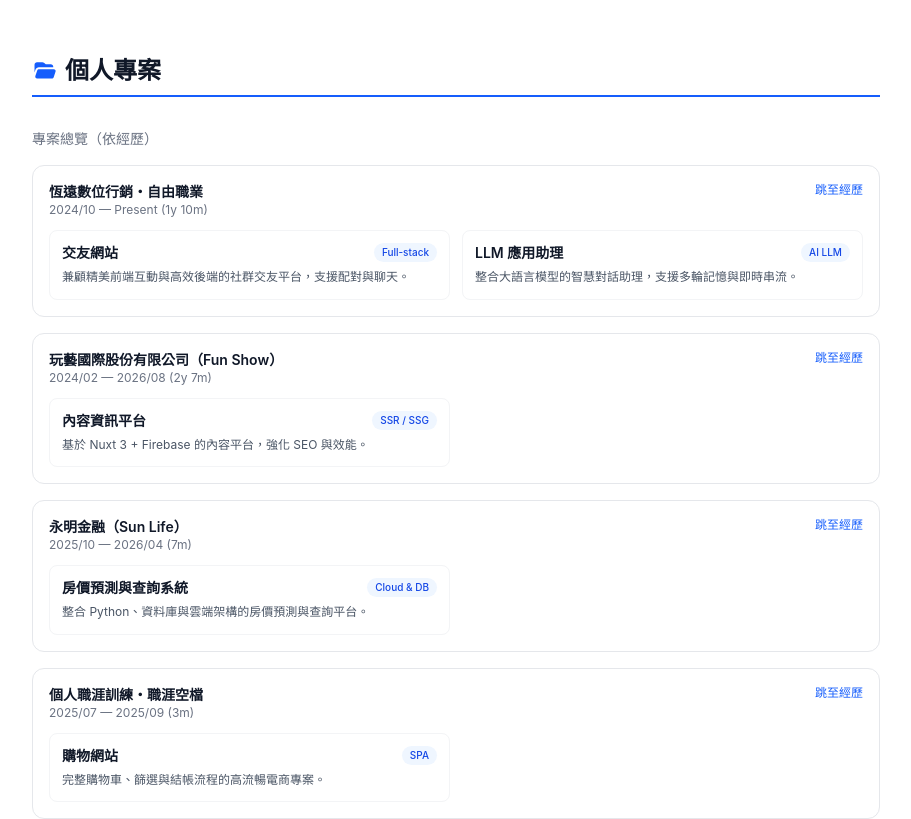
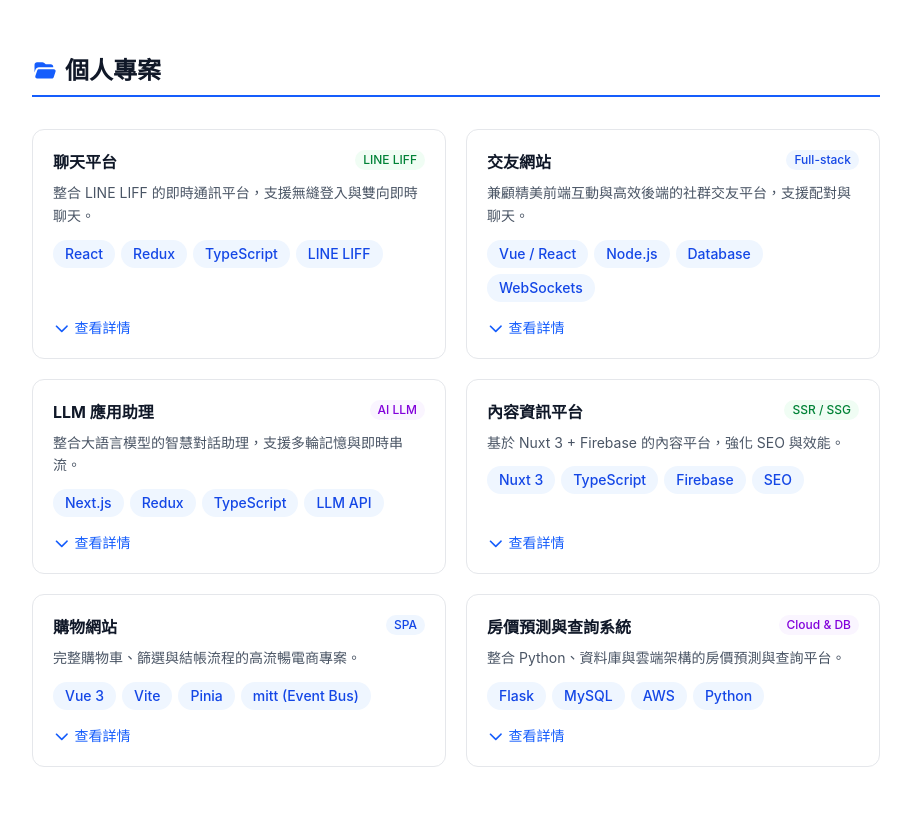
Before and after one commit to snowman12320/snowman12320.github.io, a Vue app: page / in a window 1280 px wide. Shown: the part 3100-3919 px from the top of the page, without its empty margins (184-1095 px from the left). Built offline with nearby package versions, Linux system fonts and the light colour scheme.

Commit message:
Revert "feat: integrate project cards into experience section"
This reverts commit 29bc0c7fcde83b9b96b690b3aa5f109a5860ea3d.

```diff
--- a/src/components/ExperienceItem.vue
+++ b/src/components/ExperienceItem.vue
@@ -2,9 +2,7 @@
 import GLightbox from 'glightbox'
 import 'glightbox/dist/css/glightbox.min.css'
 import { computed, onMounted, ref } from 'vue'
-import { projects } from '../data/projects'
 import type { ExperienceItem } from '../types'
-import ProjectCard from './ProjectCard.vue'
 
 const { item, lang } = defineProps<{
   item: ExperienceItem
@@ -12,16 +10,8 @@ const { item, lang } = defineProps<{
 }>()
 
 const open = ref(false)
-const relatedProjectsOpen = ref(false)
 
 const bullets = computed(() => item.bullets[lang])
-const relatedProjects = computed(() => {
-  const ids = item.relatedProjectIds ?? []
-  if (!ids.length) return []
-  return ids
-    .map((id) => projects.find((project) => project.id === id))
-    .filter((project): project is (typeof projects)[number] => project !== undefined)
-})
 
 const linkIcon = (icon: string) => {
   if (icon === 'github') return ['fab', 'github'] as const
@@ -36,7 +26,7 @@ onMounted(() => {
 </script>
 
 <template>
-  <div :id="`exp-${item.id}`" class="rounded-xl border border-gray-200 dark:border-gray-700 p-6 hover:shadow-md dark:hover:shadow-gray-900 transition-shadow">
+  <div class="rounded-xl border border-gray-200 dark:border-gray-700 p-6 hover:shadow-md dark:hover:shadow-gray-900 transition-shadow">
     <div class="flex flex-col sm:flex-row sm:items-start sm:justify-between gap-1">
       <div>
         <h3 class="text-lg font-bold text-gray-900 dark:text-gray-100">{{ lang === 'zh' ? item.position.zh : item.position.en }}</h3>
@@ -99,23 +89,6 @@ onMounted(() => {
           {{ lang === 'zh' ? link.label.zh : link.label.en }}
         </a>
       </div>
-
-      <div v-if="relatedProjects.length" class="mt-4">
-        <button
-          class="no-print flex items-center gap-1 text-sm font-medium text-blue-600 dark:text-blue-400 hover:text-blue-700 dark:hover:text-blue-300 transition-colors"
-          @click="relatedProjectsOpen = !relatedProjectsOpen"
-        >
-          <FaIcon
-            :icon="['fas', 'chevron-down']"
-            class="transition-transform duration-200"
-            :class="relatedProjectsOpen ? 'rotate-180' : ''"
-          />
-          {{ $t('common.relatedProjects') }} ({{ relatedProjects.length }})
-        </button>
-        <div v-show="relatedProjectsOpen" class="mt-3 grid grid-cols-1 gap-4">
-          <ProjectCard v-for="project in relatedProjects" :key="project.id" :item="project" :lang="lang" compact />
-        </div>
-      </div>
     </div>
   </div>
 </template>
--- a/src/components/ProjectCard.vue
+++ b/src/components/ProjectCard.vue
@@ -3,16 +3,10 @@ import GLightbox from 'glightbox'
 import { onMounted, ref } from 'vue'
 import type { ProjectItem } from '../types'
 
-const props = withDefaults(
-  defineProps<{
-    item: ProjectItem
-    lang: 'zh' | 'en'
-    compact?: boolean
-  }>(),
-  {
-    compact: false,
-  },
-)
+const { item, lang } = defineProps<{
+  item: ProjectItem
+  lang: 'zh' | 'en'
+}>()
 
 const open = ref(false)
 
@@ -36,44 +30,23 @@ onMounted(() => {
 
 <template>
   <div
-    class="rounded-xl border border-gray-200 dark:border-gray-700 hover:shadow-lg dark:hover:shadow-gray-900 transition-shadow flex flex-col justify-between"
-    :class="props.compact ? 'p-4' : 'p-5'"
+    class="rounded-xl border border-gray-200 dark:border-gray-700 p-5 hover:shadow-lg dark:hover:shadow-gray-900 transition-shadow flex flex-col justify-between"
   >
     <div>
       <div class="flex items-start justify-between gap-2">
-        <h3 class="text-base font-bold text-gray-900 dark:text-gray-100">{{ props.item.name }}</h3>
-        <span class="shrink-0 text-xs px-2 py-0.5 rounded-full font-medium" :class="categoryColorClass[props.item.categoryColor]">
-          {{ props.item.category }}
+        <h3 class="text-base font-bold text-gray-900 dark:text-gray-100">{{ item.name }}</h3>
+        <span class="shrink-0 text-xs px-2 py-0.5 rounded-full font-medium" :class="categoryColorClass[item.categoryColor]">
+          {{ item.category }}
         </span>
       </div>
       <p class="mt-2 text-sm text-gray-600 dark:text-gray-300 leading-relaxed">
-        {{ props.item.shortDesc }}
+        {{ item.shortDesc }}
       </p>
       <div class="mt-3 flex flex-wrap gap-1.5">
-        <span v-for="tech in props.item.techStack" :key="tech" class="badge">{{ tech }}</span>
+        <span v-for="tech in item.techStack" :key="tech" class="badge">{{ tech }}</span>
       </div>
     </div>
-
-    <div v-if="props.compact" class="mt-4 pt-4 border-t border-gray-100 dark:border-gray-700">
-      <p class="text-sm text-gray-600 dark:text-gray-300 leading-relaxed mb-3">
-        {{ props.item.detailedDesc }}
-      </p>
-      <div class="flex flex-wrap gap-3">
-        <a
-          v-for="link in props.item.links"
-          :key="link.url"
-          :href="link.url"
-          target="_blank"
-          rel="noopener"
-          class="flex items-center gap-1.5 text-sm font-medium text-gray-700 dark:text-gray-300 hover:text-blue-600 dark:hover:text-blue-400 transition-colors"
-        >
-          <FaIcon :icon="linkIcon(link.icon)" />
-          {{ props.lang === 'zh' ? link.label.zh : link.label.en }}
-        </a>
-      </div>
-    </div>
-
-    <div v-else>
+    <div>
       <button
         class="no-print mt-4 flex items-center gap-1 text-sm font-medium text-blue-600 dark:text-blue-400 hover:text-blue-700 dark:hover:text-blue-300 transition-colors"
         @click="open = !open"
@@ -83,16 +56,16 @@ onMounted(() => {
       </button>
       <div v-show="open" class="mt-4 pt-4 border-t border-gray-100 dark:border-gray-700">
         <p class="text-sm text-gray-600 dark:text-gray-300 leading-relaxed mb-3">
-          {{ props.item.detailedDesc }}
+          {{ item.detailedDesc }}
         </p>
 
-        <div v-if="props.item.gallery" class="grid grid-cols-1 sm:grid-cols-2 gap-3 mb-3">
+        <div v-if="item.gallery" class="grid grid-cols-1 sm:grid-cols-2 gap-3 mb-3">
           <a
-            v-for="image in props.item.gallery.images"
+            v-for="image in item.gallery.images"
             :key="image.src"
             :href="image.src"
             class="glightbox"
-            :data-gallery="props.item.gallery.id"
+            :data-gallery="item.gallery.id"
             :data-description="image.description"
           >
             <img
@@ -105,7 +78,7 @@ onMounted(() => {
 
         <div class="flex flex-wrap gap-3">
           <a
-            v-for="link in props.item.links"
+            v-for="link in item.links"
             :key="link.url"
             :href="link.url"
             target="_blank"
@@ -113,7 +86,7 @@ onMounted(() => {
             class="flex items-center gap-1.5 text-sm font-medium text-gray-700 dark:text-gray-300 hover:text-blue-600 dark:hover:text-blue-400 transition-colors"
           >
             <FaIcon :icon="linkIcon(link.icon)" />
-            {{ props.lang === 'zh' ? link.label.zh : link.label.en }}
+            {{ lang === 'zh' ? link.label.zh : link.label.en }}
           </a>
         </div>
       </div>
--- a/src/components/TheProjects.vue
+++ b/src/components/TheProjects.vue
@@ -1,8 +1,7 @@
 <script setup lang="ts">
-import { computed } from 'vue'
 import type { PropType } from 'vue'
-import { experiences } from '../data/experience'
 import { projects } from '../data/projects'
+import ProjectCard from './ProjectCard.vue'
 
 defineProps({
   lang: {
@@ -10,22 +9,6 @@ defineProps({
     required: true,
   },
 })
-
-const groupedProjects = computed(() => {
-  return experiences
-    .map((experience) => {
-      const ids = experience.relatedProjectIds ?? []
-      const items = ids
-        .map((id) => projects.find((project) => project.id === id))
-        .filter((project): project is (typeof projects)[number] => project !== undefined)
-      return { experience, items }
-    })
-    .filter((group) => group.items.length > 0)
-})
-
-const mappedProjectIds = computed(() => new Set(groupedProjects.value.flatMap((group) => group.items.map((item) => item.id))))
-
-const unmappedProjects = computed(() => projects.filter((project) => !mappedProjectIds.value.has(project.id)))
 </script>
 
 <template>
@@ -34,61 +17,8 @@ const unmappedProjects = computed(() => projects.filter((project) => !mappedProj
       <FaIcon :icon="['fas', 'folder-open']" class="text-blue-600 text-xl" />
       {{ $t('sections.projects') }}
     </h2>
-
-    <p class="text-sm text-gray-500 dark:text-gray-400 mb-4">
-      {{ $t('sections.projectsOverview') }}
-    </p>
-
-    <div class="space-y-4">
-      <article
-        v-for="group in groupedProjects"
-        :key="group.experience.id"
-        class="rounded-xl border border-gray-200 dark:border-gray-700 p-4"
-      >
-        <div class="flex items-start justify-between gap-3 mb-3">
-          <div>
-            <p class="text-sm font-semibold text-gray-900 dark:text-gray-100">
-              {{ lang === 'zh' ? group.experience.company.zh : group.experience.company.en }}
-            </p>
-            <p class="text-xs text-gray-500 dark:text-gray-400">
-              {{ group.experience.period }}
-            </p>
-          </div>
-          <a
-            :href="`#exp-${group.experience.id}`"
-            class="text-xs font-medium text-blue-600 dark:text-blue-400 hover:text-blue-700 dark:hover:text-blue-300 transition-colors"
-          >
-            {{ $t('common.jumpToExperience') }}
-          </a>
-        </div>
-
-        <div class="grid grid-cols-1 md:grid-cols-2 gap-3">
-          <div
-            v-for="project in group.items"
-            :key="project.id"
-            class="rounded-lg border border-gray-100 dark:border-gray-800 p-3"
-          >
-            <div class="flex items-start justify-between gap-2">
-              <h3 class="text-sm font-semibold text-gray-900 dark:text-gray-100">{{ project.name }}</h3>
-              <span
-                class="shrink-0 text-[10px] px-2 py-0.5 rounded-full bg-blue-50 dark:bg-blue-900/30 text-blue-700 dark:text-blue-400 font-medium"
-              >
-                {{ project.category }}
-              </span>
-            </div>
-            <p class="mt-1 text-xs text-gray-600 dark:text-gray-300 leading-relaxed">{{ project.shortDesc }}</p>
-          </div>
-        </div>
-      </article>
-
-      <article v-if="unmappedProjects.length" class="rounded-xl border border-dashed border-gray-300 dark:border-gray-700 p-4">
-        <p class="text-sm font-medium text-gray-700 dark:text-gray-300 mb-2">
-          {{ $t('common.noRelatedProjects') }}
-        </p>
-        <div class="flex flex-wrap gap-2">
-          <span v-for="project in unmappedProjects" :key="project.id" class="badge">{{ project.name }}</span>
-        </div>
-      </article>
+    <div class="grid grid-cols-1 md:grid-cols-2 gap-5">
+      <ProjectCard v-for="item in projects" :key="item.id" :item="item" :lang="lang" />
     </div>
   </section>
 </template>
--- a/src/locales/en.ts
+++ b/src/locales/en.ts
@@ -19,9 +19,6 @@ export default {
     backEnd: 'Back-End',
     details: 'See Details',
     collapse: 'Collapse',
-    relatedProjects: 'Related Projects',
-    jumpToExperience: 'Jump to Experience',
-    noRelatedProjects: 'Projects not yet mapped to an experience',
     techStack: 'Tech Stack',
     highlights: 'Highlights',
     role: 'Full-Stack Engineer',
@@ -32,7 +29,6 @@ export default {
   sections: {
     projects: 'Projects',
     skills: 'Skills',
-    projectsOverview: 'Project Overview by Experience',
   },
   footer: 'William Chen. Built with Vue 3 + Vite + Tailwind CSS.',
 }
--- a/src/locales/zh.ts
+++ b/src/locales/zh.ts
@@ -19,9 +19,6 @@ export default {
     backEnd: 'Back-End',
     details: '查看詳情',
     collapse: '收合詳情',
-    relatedProjects: '相關專案',
-    jumpToExperience: '跳至經歷',
-    noRelatedProjects: '尚未關聯到特定經歷的專案',
     techStack: 'Tech Stack',
     highlights: '成果展示',
     role: '全端工程師',
@@ -32,7 +29,6 @@ export default {
   sections: {
     projects: '個人專案',
     skills: '技能',
-    projectsOverview: '專案總覽（依經歷）',
   },
   footer: '陳威良 (William). Built with Vue 3 + Vite + Tailwind CSS.',
 }
```
